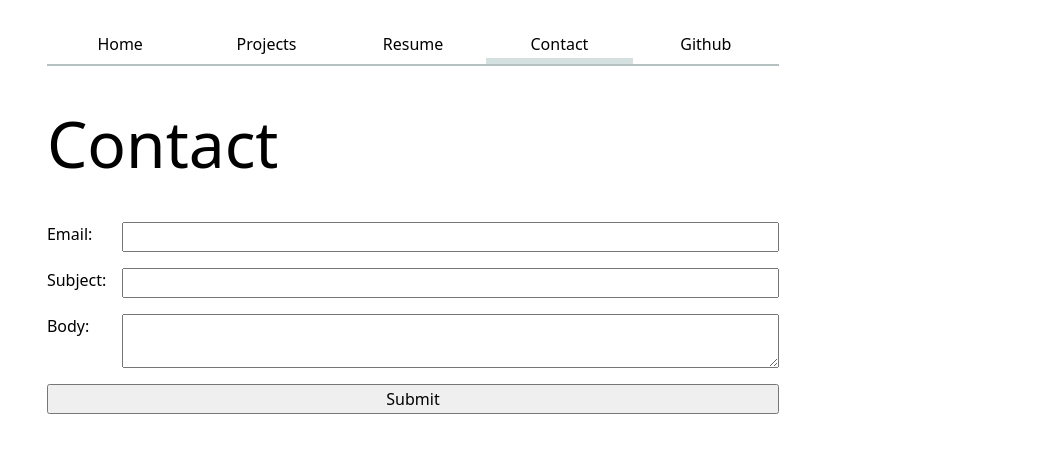
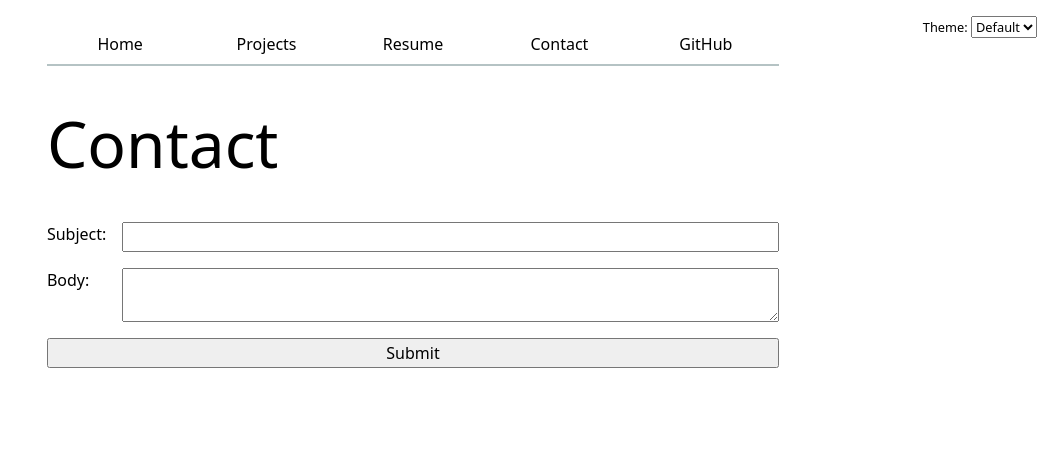
Before and after one commit to gsriram67/portfolio, a plain HTML site: page contact/index.html in a window 1280 px wide. Shown: the whole page, without its empty margins (227-1280 px from the left). Drawn offline with Linux system fonts and the light colour scheme.

Commit message:
lab 3 changes

```diff
--- a/contact/index.html
+++ b/contact/index.html
@@ -7,19 +7,8 @@
     <title>Govind Sriram: Contact</title>
 </head>
 <body>
-    <nav>
-        <a href="../index.html">Home</a>
-        <a href="../projects/index.html">Projects</a>
-        <a href="../resume/index.html">Resume</a>
-        <a href="../contact/index.html" class="current">Contact</a>
-        <a href="https://github.com/gsriram67" target="_blank">Github</a>
-    </nav>
     <h1>Contact</h1>
-    <form action="mailto:gsriram@ucsd.edu" method="POST" enctype="text/plain">
-        <label>
-            Email:
-            <input type="email" name="email">
-        </label>
+    <form action="mailto:gsriram@ucsd.edu">
         <label>
             Subject:
             <input name="subject">
@@ -33,4 +22,5 @@
         </label>
     </form>
 </body>
+<script src="../global.js"></script>
 </html>
--- /dev/null
+++ b/global.js
@@ -0,0 +1,77 @@
+console.log('IT’S ALIVE!');
+
+let pages = [
+    { url: '', title: 'Home' },
+    { url: 'projects/', title: 'Projects' },
+    { url: 'resume/', title: 'Resume' },
+    { url: 'contact/', title: 'Contact' },
+    { url: 'https://github.com/gsriram67', title: 'GitHub' }
+    // add the rest of your pages here
+];
+
+let nav = document.createElement('nav');
+document.body.prepend(nav);
+for (let p of pages) {
+    let url = p.url;
+    let title = p.title;
+
+    const BASE_PATH = (location.hostname === "localhost" || location.hostname === "127.0.0.1")
+        ? "/"                  // Local server
+        : "/portfolio/";         // GitHub Pages repo name
+
+    url = !url.startsWith('http') ? BASE_PATH + url : url;
+
+    let a = document.createElement('a');
+    a.href = url;
+    a.textContent = title;
+
+    if (a.host === location.host && a.pathname === location.pathname) {
+        a.classList.add('current');
+    } else if (a.host != location.host) {
+        a.target = '_blank';
+    }
+    nav.append(a);
+}
+
+document.body.insertAdjacentHTML(
+    'afterbegin',
+    `
+	<label class="color-scheme">
+		Theme:
+		<select>
+	        <option value="light dark">Default</option>
+            <option value="light">Light</option>
+            <option value="dark">Dark</option>
+		</select>
+	</label>`,
+);
+
+function setColorScheme(scheme) {
+    document.documentElement.style.setProperty('color-scheme', scheme);
+}
+
+if ('colorScheme' in localStorage) {
+    setColorScheme(localStorage.colorScheme);
+}
+
+let select = document.querySelector("select")
+
+select?.addEventListener('input', function(event) {
+    setColorScheme(event.target.value);
+    localStorage.colorScheme = event.target.value;
+});
+
+
+let form = document.querySelector("form")
+form?.addEventListener('submit', function(event) {
+    event.preventDefault()
+    console.log("form submitted");
+    let baseUrl = form.action;
+    let params = [];
+    for (let [name, value] of new FormData(form)) {
+        params.push(name + "=" + encodeURIComponent(value));
+    }
+    let finalUrl = baseUrl + "?" + params.join("&");
+    console.log("Navigating to:", finalUrl);
+    location.href = finalUrl;
+});
--- a/style.css
+++ b/style.css
@@ -3,6 +3,7 @@
 }
 
 html {
+    color-scheme: light dark;
     accent-color: var(--color-accent);
 }
 
@@ -13,12 +14,15 @@
     padding: 1em;
 }
 
+
+
 img {
     max-width: 100%;
 }
 
 nav {
     display: flex;
+    --border-color: oklch(50% 10% 200 / 40%);
 
     a {
         flex: 1;
@@ -37,16 +41,17 @@
     a:hover {
         padding-bottom: 0.1em;
         border-bottom: 0.4em solid var(--color-accent);
-        background-color: oklch(from var(--color-accent) 95% 5% h);
+        background-color: color-mix(in oklch, var(--color-accent), canvas 85%);
     }
 
     margin-bottom: 1em;
-    border-bottom: 2px solid oklch(80% 3% 200);
+    border-bottom: 2px solid var(--border-color);
 }
 
 textarea,
 input,
-button {
+button,
+select {
     font: inherit;
 }
 
@@ -65,6 +70,13 @@
     }
 
     gap: 1em;
+}
+
+label.color-scheme {
+    position: absolute;
+    top: 1rem;
+    right: 1rem;
+    font-size: 80%;
 }
 
 .projects {
```
Also changed, not shown: index.html (+1 -7 lines), projects/index.html (+2 -8 lines), resume/index.html (+2 -9 lines).
